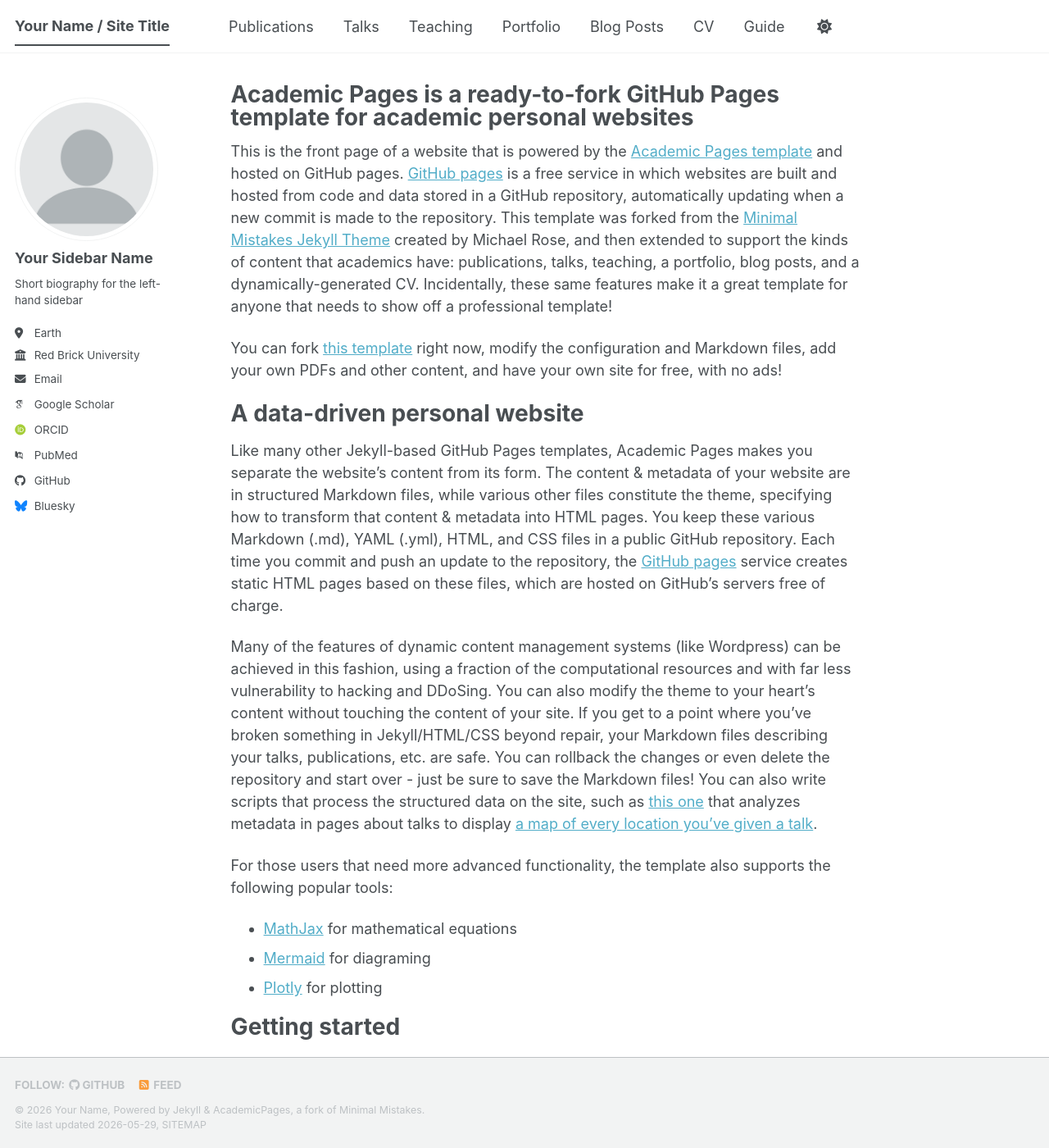
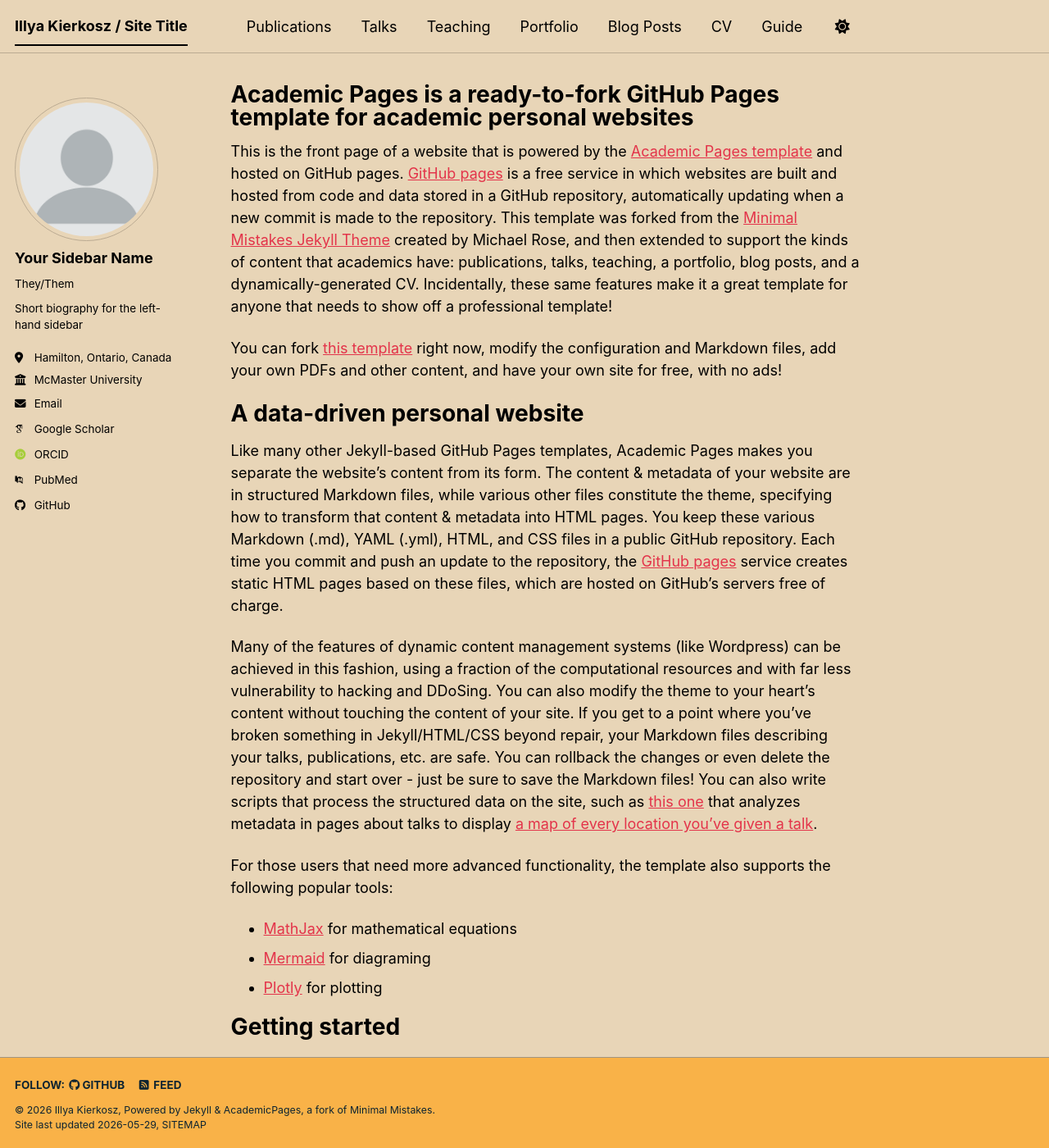
Before and after one commit to illyakierkosz/illyakierkosz.github.io, a Jekyll site: the page built from _pages/about.md, in a window 1280 px wide and 1400 px high. Shown: the whole window at 82% size. Built offline with Jekyll 4.4.1, drawn with Linux system fonts in a browser that asks for light colours; some web fonts are replaced; a script bundle is joined from its source files by our own code; library files that are not in the unit come from our copies.

Commit message:
Update _config.yml
adding personal data

```diff
--- a/_config.yml
+++ b/_config.yml
@@ -8,15 +8,15 @@
 
 # Basic Site Settings
 locale                   : "en-US"
-site_theme               : "default" # The available themes options are "default", "air", "sunrise", "mint", "dirt" and "contrast"
-title                    : "Your Name / Site Title"
+site_theme               : "sunrise" # The available themes options are "default", "air", "sunrise", "mint", "dirt" and "contrast"
+title                    : "Illya Kierkosz / Site Title"
 title_separator          : "-"
-name                     : &name "Your Name"
-description              : &description "Your Name's academic portfolio"   # Update this with a general description of your site, this is the default if not overridden by a page
-url                      : https://academicpages.github.io # The base hostname & protocol for your site e.g. "https://[your GitHub username].github.io",
+name                     : &name "Illya Kierkosz"
+description              : &description "Illya Kierkosz's academic portfolio"   # Update this with a general description of your site, this is the default if not overridden by a page
+url                      : https://IllyaKierkosz.github.io # The base hostname & protocol for your site e.g. "https://[your GitHub username].github.io",
                                                            # or if you already have some other page hosted on Github then use "https://[your GitHub username].github.io/[Your Repo Name]"
 baseurl                  : "" # the subpath of your site, e.g. "/blog"
-repository               : "academicpages/academicpages.github.io"
+repository               : "IllyaKierkosz/IllyaKierkosz.github.io"
 
 # Site Author - The following control what appear as part of the author content on the side bar.
 #               If a field is blank the icon and link will not appear, otherwise it will be shown.
@@ -25,12 +25,12 @@ author:
   # Biographic information
   avatar           : "profile.png"
   name             : "Your Sidebar Name"
-  pronouns         : # example: "she/her"
+  pronouns         : "They/Them"# example: "she/her"
   bio              : "Short biography for the left-hand sidebar"
-  location         : "Earth"
-  employer         : "Red Brick University"
+  location         : "Hamilton, Ontario, Canada"
+  employer         : "McMaster University"
   uri              : # URL
-  email            : "none@example.org"
+  email            : "kierkosi@mcmaster.ca"
 
   # Academic websites
   academia         : # URL
@@ -51,13 +51,13 @@ author:
   bitbucket        : # Username - Update with your username on the site
   codepen          : # Username
   dribbble         : # Username
-  github           : "academicpages"
+  github           : "IllyaKierkosz"
   kaggle           : # Username
   stackoverflow    : # User number or user number and name (i.e., use "1" or "1/jeff-atwood")
 
   # Social media
   artstation       : # Username
-  bluesky          : "bsky.app" # Replace this with you Bluesky username
+  bluesky          : # Replace this with you Bluesky username
   facebook         : # Username
   flickr           : # Username
   foursquare       : # Username
```
